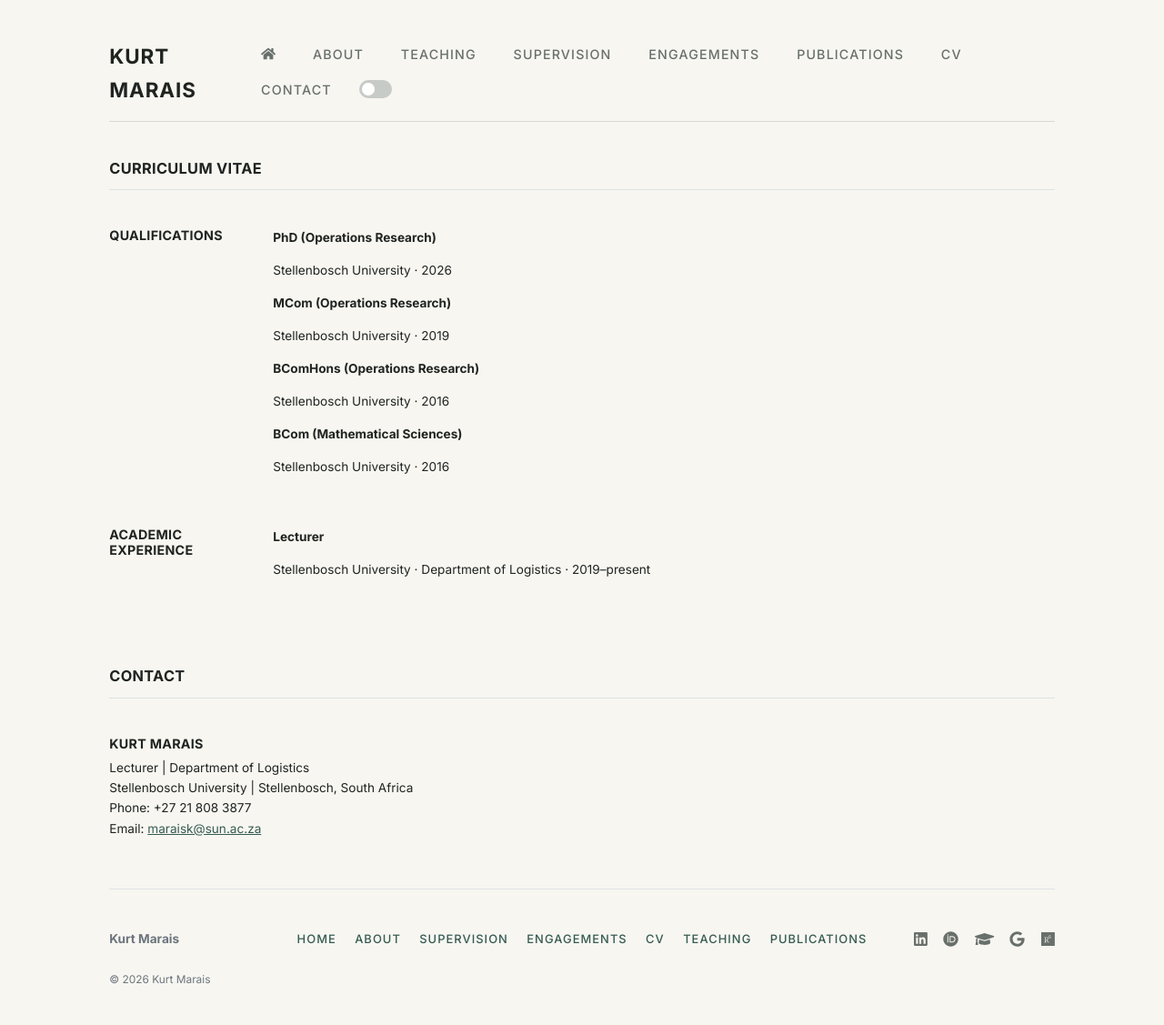
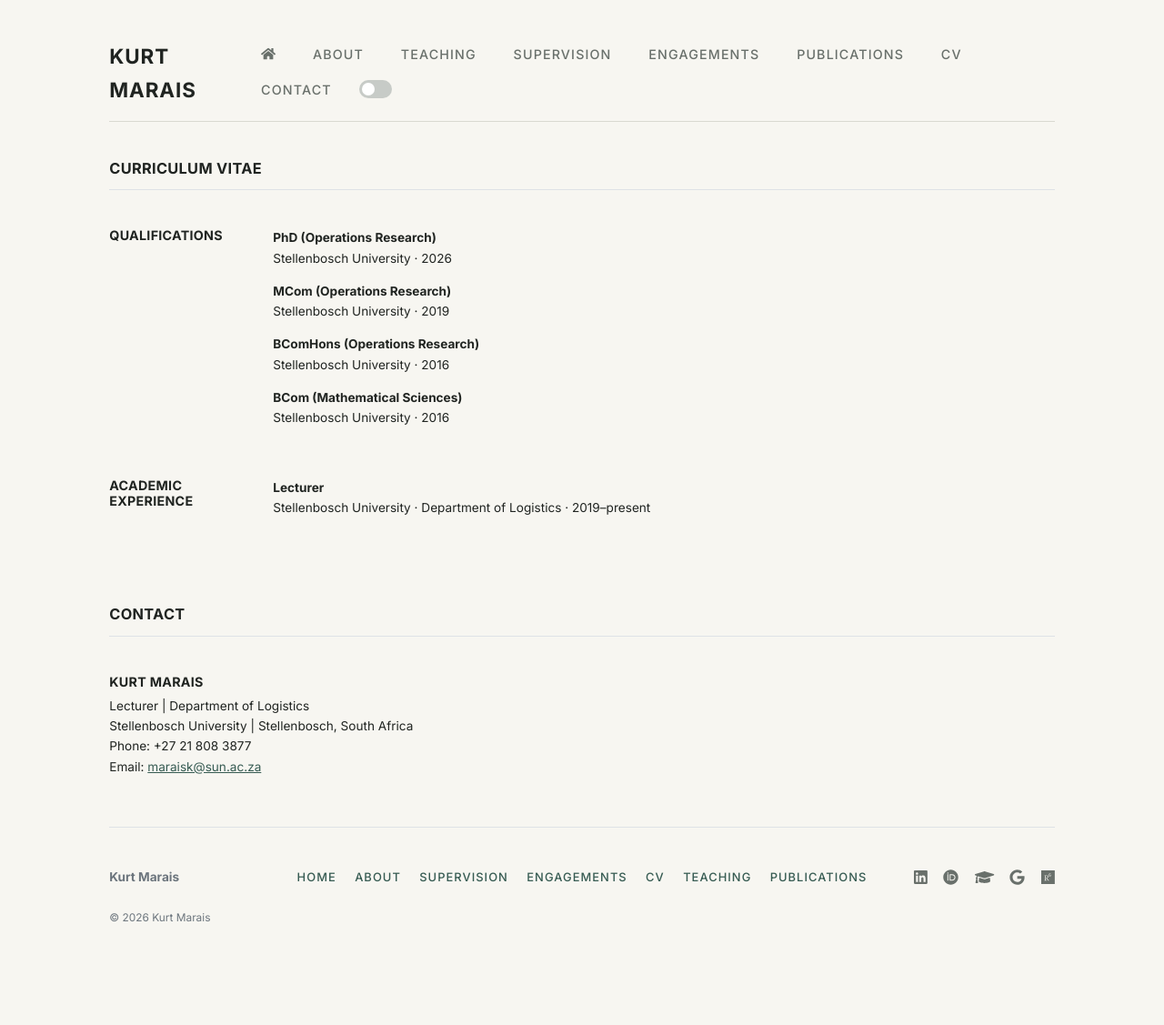
Before and after one commit to kurtmarais/kurtmarais.github.io, a Jekyll site: the page built from cv.md, in a window 1280 px wide. Shown: the whole page at 91% size. Built offline with Jekyll 4.4.1, drawn with Linux system fonts in a browser that asks for light colours; after the commit the page ends 1059 px from its top, so only the background shows below that.

Commit message:
Add files via upload

```diff
--- a/_layouts/cv.html
+++ b/_layouts/cv.html
@@ -13,8 +13,10 @@
       </div>
       <div class="col-md-10">
         {% for section in site.data.cv.education %}
-          <p class="fw-bold">{{ section.title }}</p>
-          <p>{{ section.description }}</p>
+          <p class="cv-entry mb-3">
+            <span class="fw-bold d-block">{{ section.title }}</span>
+            <span class="cv-entry-meta">{{ section.description }}</span>
+          </p>
         {% endfor %}
       </div>
     </div>
@@ -24,8 +26,10 @@
       </div>
       <div class="col-md-10">
         {% for section in site.data.cv.academic-experience %}
-          <p class="fw-bold">{{ section.title }}</p>
-          <p>{{ section.description }}</p>
+          <p class="cv-entry mb-3">
+            <span class="fw-bold d-block">{{ section.title }}</span>
+            <span class="cv-entry-meta">{{ section.description }}</span>
+          </p>
         {% endfor %}
       </div>
     </div>
--- a/_layouts/home.html
+++ b/_layouts/home.html
@@ -87,8 +87,6 @@
     </div>
   </div>
 </div>
-
-{% include publications.html %}
 
 {% assign media_items = site.data.engagements | where: "type", "media" | where: "featured", true %}
 {% if site.show_media and media_items.size > 0 %}
@@ -189,3 +187,5 @@
 
 </section>
 {% endif %}
+
+{% include publications.html %}
```
Also changed, not shown: _layouts/README.md (+7 -1 lines).
